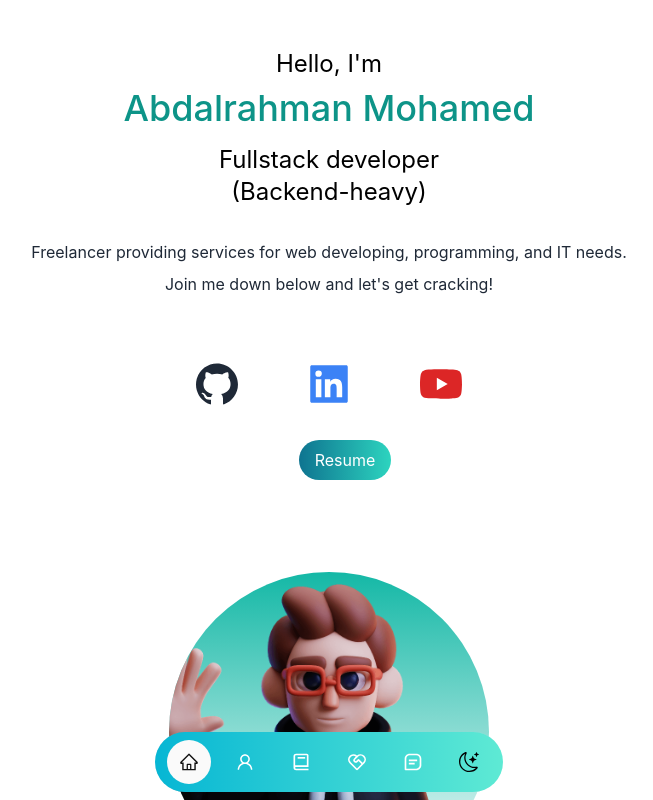
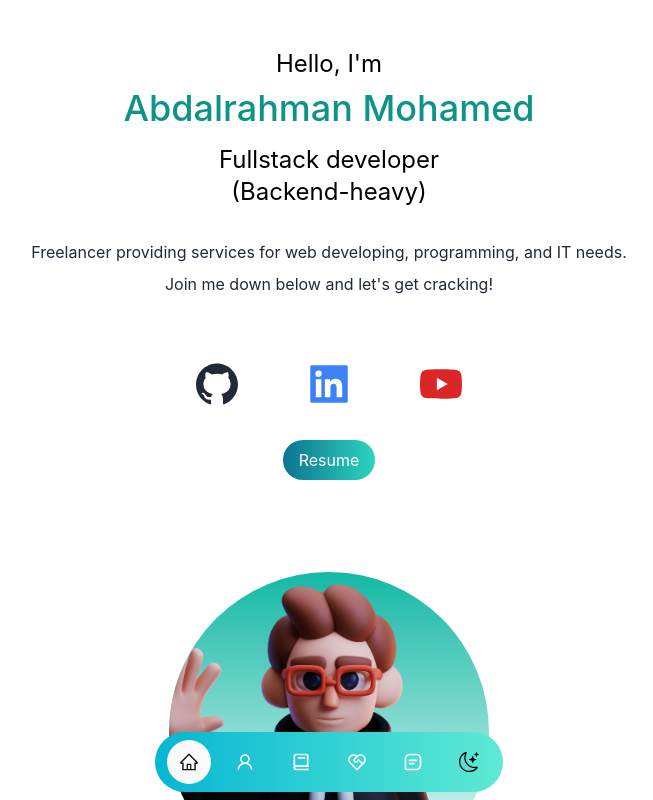
Before and after one commit to abdoohossamm/portfolio, a Next.js app: page / in a window 1280 px wide. Shown: the top 800 px of the page, without its empty margins (311-964 px from the left). Built offline with nearby package versions, Linux system fonts and the light colour scheme.

Commit message:
Fix the Resume button in Main component

```diff
--- a/components/home/Main.jsx
+++ b/components/home/Main.jsx
@@ -22,8 +22,11 @@ const Main = () => {
 
             <SocialMediaLinks />
             <div className="flex justify-center gap-16 py-3 text-gray-300">
-                <a className="justify-center bg-gradient-to-r from-cyan-700 to-teal-400 text-white px-4 py-2 rounded-full ml-8"
-                   href="/public/resume.pdf" download="resume.pdf"
+                <a className="justify-center bg-gradient-to-r from-cyan-700 to-teal-400 text-white px-4 py-2 rounded-full"
+                   href="/resume.pdf"
+                   target="_blank"
+                   rel="noopener noreferrer"
+                   download="Abdalrahman Mohamed resume.pdf"
                 >
                     Resume
                 </a>
```
